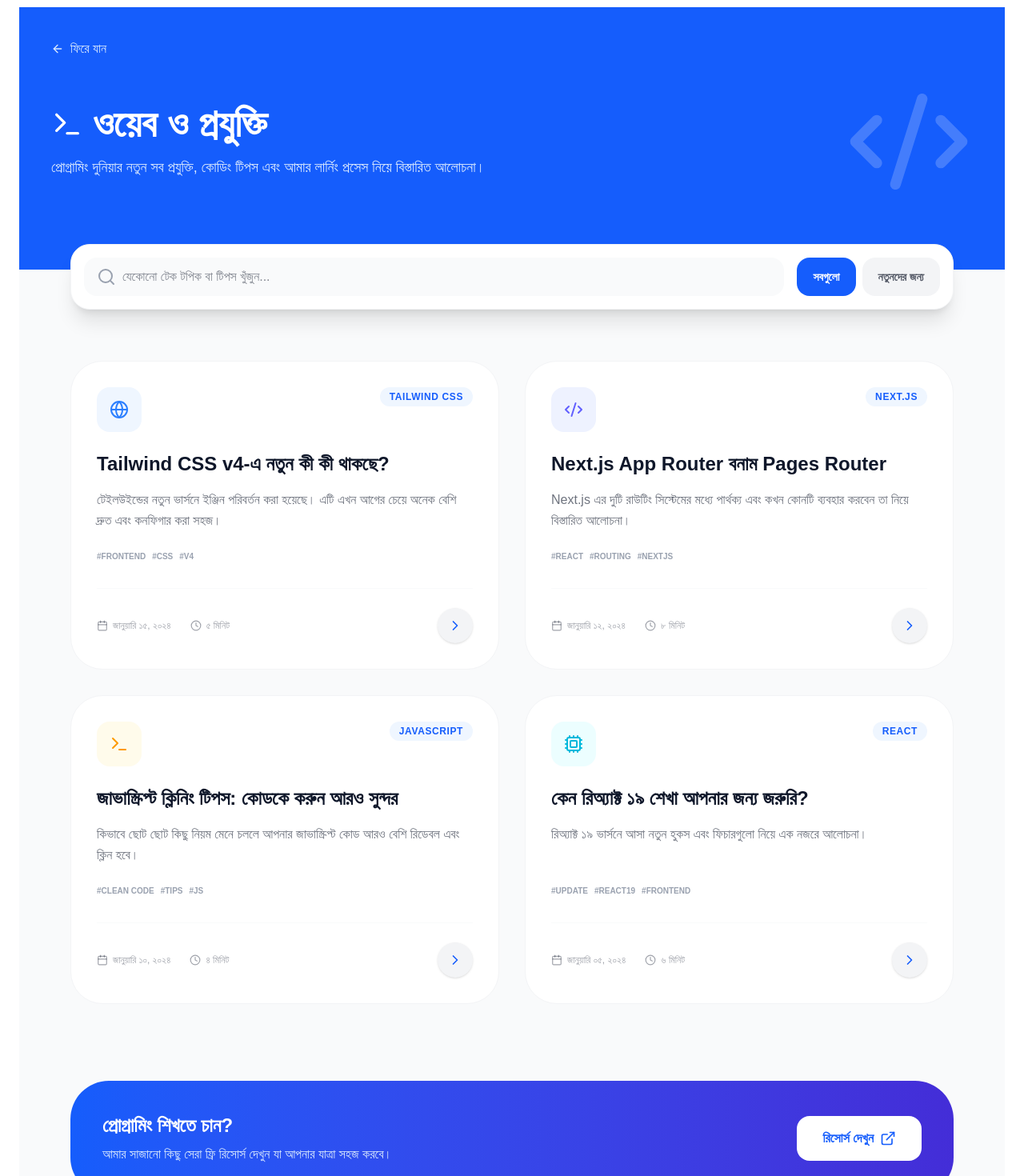
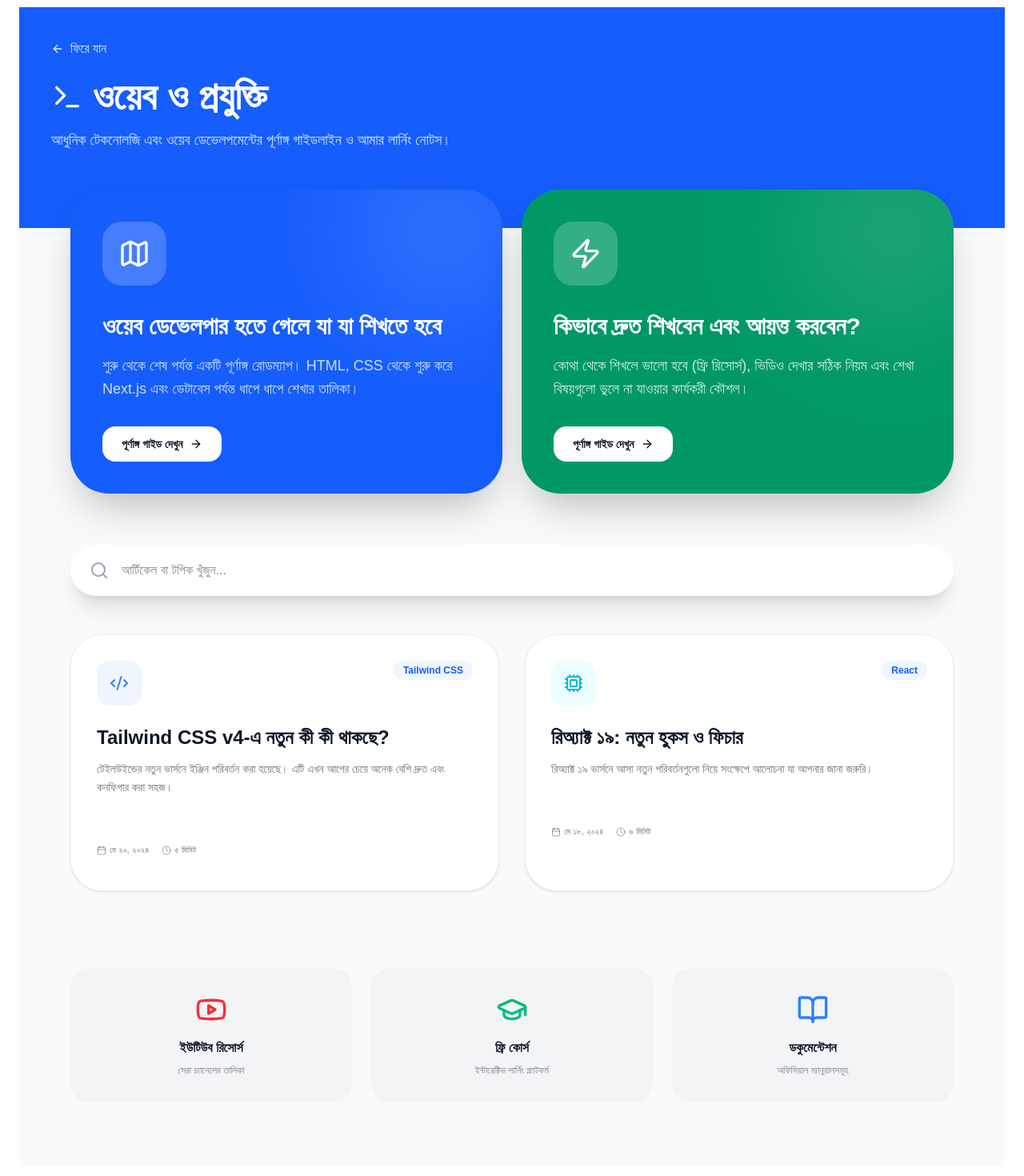
Before and after one commit to mdabdullahm/my-projects-gyankosh, a Next.js app: page /tech in a window 1280 px wide. Shown: the part 80-1550 px from the top of the page at 80% size. Built offline with nearby package versions, Linux system fonts and the light colour scheme.

Commit message:
update code

```diff
--- a/app/tech/page.jsx
+++ b/app/tech/page.jsx
@@ -5,60 +5,64 @@
   Code2,
   Terminal,
   Cpu,
-  Globe,
   ArrowLeft,
   Clock,
   Calendar,
   ChevronRight,
-  ExternalLink
+  ExternalLink,
+  Map,
+  Zap,
+  Youtube,
+  GraduationCap,
+  BookOpen
 } from "lucide-react";
 import Link from "next/link";
 
-// টেকনিক্যাল আর্টিকেল বা টিপস ডাটা (নমুনা)
+// ১. আপনার কাঙ্ক্ষিত বিশেষ গাইডলাইন কার্ড দুটি
+const guidelines = [
+  {
+    id: "roadmap",
+    title: "ওয়েব ডেভেলপার হতে গেলে যা যা শিখতে হবে",
+    description: "শুরু থেকে শেষ পর্যন্ত একটি পূর্ণাঙ্গ রোডম্যাপ। HTML, CSS থেকে শুরু করে Next.js এবং ডেটাবেস পর্যন্ত ধাপে ধাপে শেখার তালিকা।",
+    icon: <Map className="w-10 h-10" />,
+    color: "bg-blue-600",
+    textColor: "text-white",
+    tags: ["রোডম্যাপ", "গাইডলাইন"]
+  },
+  {
+    id: "learning-tips",
+    title: "কিভাবে দ্রুত শিখবেন এবং আয়ত্ত করবেন?",
+    description: "কোথা থেকে শিখলে ভালো হবে (ফ্রি রিসোর্স), ভিডিও দেখার সঠিক নিয়ম এবং শেখা বিষয়গুলো ভুলে না যাওয়ার কার্যকরী কৌশল।",
+    icon: <Zap className="w-10 h-10" />,
+    color: "bg-emerald-600",
+    textColor: "text-white",
+    tags: ["লার্নিং টিপস", "রিসোর্স"]
+  }
+];
+
+// ২. সাধারণ টেক পোস্ট ডাটা
 const techPosts = [
   {
     id: 1,
     title: "Tailwind CSS v4-এ নতুন কী কী থাকছে?",
     description: "টেইলউইন্ডের নতুন ভার্সনে ইঞ্জিন পরিবর্তন করা হয়েছে। এটি এখন আগের চেয়ে অনেক বেশি দ্রুত এবং কনফিগার করা সহজ।",
     category: "Tailwind CSS",
-    date: "জানুয়ারি ১৫, ২০২৪",
+    date: "মে ২০, ২০২৪",
     readTime: "৫ মিনিট",
-    icon: <Globe className="w-6 h-6" />,
+    icon: <Code2 className="w-6 h-6" />,
     color: "text-blue-500 bg-blue-50 dark:bg-blue-950/30",
-    tags: ["Frontend", "CSS", "v4"]
+    tags: ["CSS", "v4"]
   },
   {
     id: 2,
-    title: "Next.js App Router বনাম Pages Router",
-    description: "Next.js এর দুটি রাউটিং সিস্টেমের মধ্যে পার্থক্য এবং কখন কোনটি ব্যবহার করবেন তা নিয়ে বিস্তারিত আলোচনা।",
-    category: "Next.js",
-    date: "জানুয়ারি ১২, ২০২৪",
-    readTime: "৮ মিনিট",
-    icon: <Code2 className="w-6 h-6" />,
-    color: "text-indigo-500 bg-indigo-50 dark:bg-indigo-950/30",
-    tags: ["React", "Routing", "Nextjs"]
-  },
-  {
-    id: 3,
-    title: "জাভাস্ক্রিপ্ট ক্লিনিং টিপস: কোডকে করুন আরও সুন্দর",
-    description: "কিভাবে ছোট ছোট কিছু নিয়ম মেনে চললে আপনার জাভাস্ক্রিপ্ট কোড আরও বেশি রিডেবল এবং ক্লিন হবে।",
-    category: "JavaScript",
-    date: "জানুয়ারি ১০, ২০২৪",
-    readTime: "৪ মিনিট",
-    icon: <Terminal className="w-6 h-6" />,
-    color: "text-amber-500 bg-amber-50 dark:bg-amber-950/30",
-    tags: ["Clean Code", "Tips", "JS"]
-  },
-  {
-    id: 4,
-    title: "কেন রিঅ্যাক্ট ১৯ শেখা আপনার জন্য জরুরি?",
-    description: "রিঅ্যাক্ট ১৯ ভার্সনে আসা নতুন হুকস এবং ফিচারগুলো নিয়ে এক নজরে আলোচনা।",
+    title: "রিঅ্যাক্ট ১৯: নতুন হুকস ও ফিচার",
+    description: "রিঅ্যাক্ট ১৯ ভার্সনে আসা নতুন পরিবর্তনগুলো নিয়ে সংক্ষেপে আলোচনা যা আপনার জানা জরুরি।",
     category: "React",
-    date: "জানুয়ারি ০৫, ২০২৪",
+    date: "মে ১৮, ২০২৪",
     readTime: "৬ মিনিট",
     icon: <Cpu className="w-6 h-6" />,
     color: "text-cyan-500 bg-cyan-50 dark:bg-cyan-950/30",
-    tags: ["Update", "React19", "Frontend"]
+    tags: ["React19", "Frontend"]
   }
 ];
 
@@ -66,118 +70,109 @@
   const [searchTerm, setSearchTerm] = useState("");
 
   const filteredPosts = techPosts.filter(post =>
-    post.title.toLowerCase().includes(searchTerm.toLowerCase()) ||
-    post.category.toLowerCase().includes(searchTerm.toLowerCase())
+    post.title.toLowerCase().includes(searchTerm.toLowerCase())
   );
 
   return (
     <div className="min-h-screen bg-gray-50 dark:bg-slate-950 pb-20">
 
-      {/* ১. হেডার সেকশন */}
-      <div className="bg-blue-600 dark:bg-blue-900 text-white pt-10 pb-20 px-6">
+      {/* হেডার সেকশন */}
+      <div className="bg-blue-600 dark:bg-blue-900 text-white pt-10 pb-24 px-6">
         <div className="max-w-6xl mx-auto">
           <Link href="/" className="flex items-center gap-2 text-blue-100 hover:text-white mb-6 transition">
             <ArrowLeft className="w-4 h-4" /> ফিরে যান
           </Link>
-          <div className="flex flex-col md:flex-row md:items-center justify-between gap-6">
-            <div>
-              <h1 className="text-3xl md:text-5xl font-bold mb-4 flex items-center gap-3">
-                <Terminal className="w-10 h-10" /> ওয়েব ও প্রযুক্তি
-              </h1>
-              <p className="text-blue-100 text-lg max-w-2xl">
-                প্রোগ্রামিং দুনিয়ার নতুন সব প্রযুক্তি, কোডিং টিপস এবং আমার লার্নিং প্রসেস নিয়ে বিস্তারিত আলোচনা।
-              </p>
-            </div>
-            <div className="hidden lg:block opacity-20">
-               <Code2 className="w-40 h-40" />
-            </div>
-          </div>
+          <h1 className="text-3xl md:text-5xl font-bold mb-4 flex items-center gap-3">
+            <Terminal className="w-10 h-10" /> ওয়েব ও প্রযুক্তি
+          </h1>
+          <p className="text-blue-100 text-lg max-w-2xl">
+            আধুনিক টেকনোলজি এবং ওয়েব ডেভেলপমেন্টের পূর্ণাঙ্গ গাইডলাইন ও আমার লার্নিং নোটস।
+          </p>
         </div>
       </div>
 
-      {/* ২. সার্চ এবং ফিল্টার */}
-      <div className="max-w-6xl mx-auto px-6 -mt-8">
-        <div className="bg-white dark:bg-slate-900 p-4 rounded-3xl shadow-xl flex flex-col md:flex-row gap-4 border border-gray-100 dark:border-slate-800">
-          <div className="relative flex-grow">
-            <Search className="absolute left-4 top-1/2 -translate-y-1/2 text-gray-400" />
-            <input
-              type="text"
-              placeholder="যেকোনো টেক টপিক বা টিপস খুঁজুন..."
-              className="w-full py-3 pl-12 pr-6 rounded-2xl bg-gray-50 dark:bg-slate-800 border-none outline-none focus:ring-2 focus:ring-blue-500 dark:text-white transition"
-              onChange={(e) => setSearchTerm(e.target.value)}
-            />
-          </div>
-          <div className="flex gap-2">
-            <button className="px-5 py-3 rounded-2xl bg-blue-600 text-white font-semibold text-sm">সবগুলো</button>
-            <button className="px-5 py-3 rounded-2xl bg-gray-100 dark:bg-slate-800 text-foreground/70 font-semibold text-sm hover:bg-gray-200 transition">নতুনদের জন্য</button>
-          </div>
-        </div>
-      </div>
+      <div className="max-w-6xl mx-auto px-6 -mt-12">
+        {/* বিশেষ গাইডলাইন কার্ড (আপনার বলা সেই দুইটা) */}
+        <div className="grid grid-cols-1 md:grid-cols-2 gap-6 mb-16">
+          {guidelines.map((guide) => (
+            <div
+              key={guide.id}
+              className={`${guide.color} ${guide.textColor} p-8 md:p-10 rounded-[3rem] shadow-2xl relative overflow-hidden group transition-all hover:scale-[1.02] cursor-pointer`}
+            >
+              <div className="relative z-10">
+                <div className="bg-white/20 w-20 h-20 rounded-3xl flex items-center justify-center mb-8">
+                  {guide.icon}
+                </div>
+                <h2 className="text-2xl md:text-3xl font-bold mb-4 leading-tight">{guide.title}</h2>
+                <p className="text-white/80 mb-8 leading-relaxed text-lg">{guide.description}</p>
 
-      {/* ৩. টেক পোস্ট গ্রিড */}
-      <div className="max-w-6xl mx-auto px-6 mt-16">
-        <div className="grid grid-cols-1 md:grid-cols-2 gap-8">
-          {filteredPosts.length > 0 ? (
-            filteredPosts.map((post) => (
-              <div
-                key={post.id}
-                className="group bg-white dark:bg-slate-900 rounded-[2.5rem] p-8 border border-gray-100 dark:border-slate-800 hover:border-blue-500/50 hover:shadow-2xl hover:shadow-blue-500/10 transition-all duration-300 flex flex-col"
-              >
-                <div className="flex justify-between items-start mb-6">
-                  <div className={`p-4 rounded-2xl ${post.color}`}>
-                    {post.icon}
+                <div className="flex items-center gap-4">
+                  <Link href="/tech/roadmap">
+                  <div className="bg-white text-gray-900 px-6 py-3 rounded-2xl font-bold text-sm flex items-center gap-2 group-hover:gap-3 transition-all">
+                    পূর্ণাঙ্গ গাইড দেখুন <ArrowLeft className="w-4 h-4 rotate-180" />
                   </div>
-                  <span className="text-xs font-bold text-blue-600 dark:text-blue-400 bg-blue-50 dark:bg-blue-900/30 px-3 py-1 rounded-full uppercase tracking-wider">
-                    {post.category}
-                  </span>
-                </div>
-
-                <h2 className="text-2xl font-bold mb-4 group-hover:text-blue-600 transition-colors">
-                   {post.title}
-                </h2>
-
-                <p className="text-foreground/60 leading-relaxed mb-6 flex-grow">
-                  {post.description}
-                </p>
-
-                <div className="flex flex-wrap gap-2 mb-8">
-                  {post.tags.map(tag => (
-                    <span key={tag} className="text-[10px] font-bold text-gray-400 dark:text-gray-500 uppercase">#{tag}</span>
-                  ))}
-                </div>
-
-                <div className="pt-6 border-t border-gray-50 dark:border-slate-800 flex items-center justify-between">
-                  <div className="flex items-center gap-6 text-xs text-foreground/40 font-medium">
-                    <span className="flex items-center gap-1.5"><Calendar className="w-3.5 h-3.5" /> {post.date}</span>
-                    <span className="flex items-center gap-1.5"><Clock className="w-3.5 h-3.5" /> {post.readTime}</span>
-                  </div>
-                  <Link href={`/tech/${post.id}`} className="p-3 rounded-full bg-gray-100 dark:bg-slate-800 text-blue-600 dark:text-blue-400 hover:bg-blue-600 hover:text-white transition-all shadow-sm group-hover:scale-110">
-                    <ChevronRight className="w-5 h-5" />
                   </Link>
                 </div>
               </div>
-            ))
-          ) : (
-            <div className="col-span-full text-center py-20 text-foreground/40 italic">
-               কোনো টেক আর্টিকেল খুঁজে পাওয়া যায়নি।
+              {/* ব্যাকগ্রাউন্ড ডেকোরেশন */}
+              <div className="absolute top-[-20%] right-[-10%] w-64 h-64 bg-white/10 rounded-full blur-3xl group-hover:scale-150 transition-transform duration-700"></div>
             </div>
-          )}
+          ))}
+        </div>
+
+        {/* সার্চ বার */}
+        <div className="relative mb-12">
+          <Search className="absolute left-6 top-1/2 -translate-y-1/2 text-gray-400" />
+          <input
+            type="text"
+            placeholder="আর্টিকেল বা টপিক খুঁজুন..."
+            className="w-full py-5 pl-16 pr-8 rounded-[2rem] bg-white dark:bg-slate-900 border-none shadow-xl focus:ring-2 focus:ring-blue-500 outline-none dark:text-white"
+            onChange={(e) => setSearchTerm(e.target.value)}
+          />
+        </div>
+
+        {/* সাধারণ টেক পোস্ট গ্রিড */}
+        <div className="grid grid-cols-1 md:grid-cols-2 gap-8">
+          {filteredPosts.map((post) => (
+            <div key={post.id} className="group bg-white dark:bg-slate-900 rounded-[2.5rem] p-8 border border-gray-100 dark:border-slate-800 hover:border-blue-500/50 transition-all duration-300 shadow-sm">
+              <div className="flex justify-between items-start mb-6">
+                <div className={`p-4 rounded-2xl ${post.color}`}>{post.icon}</div>
+                <span className="text-xs font-bold text-blue-600 bg-blue-50 px-3 py-1 rounded-full">{post.category}</span>
+              </div>
+              <h3 className="text-2xl font-bold mb-3 group-hover:text-blue-600 transition-colors">{post.title}</h3>
+              <p className="text-foreground/60 text-sm mb-6 leading-relaxed">{post.description}</p>
+              <div className="flex items-center justify-between pt-6 border-t border-gray-50 dark:border-slate-800">
+                <div className="flex gap-4 text-[10px] text-foreground/40 font-bold uppercase tracking-wider">
+                   <span className="flex items-center gap-1"><Calendar className="w-3 h-3" /> {post.date}</span>
+                   <span className="flex items-center gap-1"><Clock className="w-3 h-3" /> {post.readTime}</span>
+                </div>
+                <div className="p-2 rounded-full bg-blue-600 text-white opacity-0 group-hover:opacity-100 transition-opacity">
+                  <ChevronRight className="w-5 h-5" />
+                </div>
+              </div>
+            </div>
+          ))}
+        </div>
+
+        {/* রিসোর্স লিংক সেকশন */}
+        <div className="mt-24 grid grid-cols-1 md:grid-cols-3 gap-6">
+           <div className="p-8 rounded-3xl bg-gray-100 dark:bg-slate-900 flex flex-col items-center text-center">
+              <Youtube className="w-10 h-10 text-red-500 mb-4" />
+              <h4 className="font-bold mb-2">ইউটিউব রিসোর্স</h4>
+              <p className="text-xs text-foreground/50">সেরা চ্যানেলের তালিকা</p>
+           </div>
+           <div className="p-8 rounded-3xl bg-gray-100 dark:bg-slate-900 flex flex-col items-center text-center">
+              <GraduationCap className="w-10 h-10 text-emerald-500 mb-4" />
+              <h4 className="font-bold mb-2">ফ্রি কোর্স</h4>
+              <p className="text-xs text-foreground/50">ইন্টারেক্টিভ লার্নিং প্ল্যাটফর্ম</p>
+           </div>
+           <div className="p-8 rounded-3xl bg-gray-100 dark:bg-slate-900 flex flex-col items-center text-center">
+              <BookOpen className="w-10 h-10 text-blue-500 mb-4" />
+              <h4 className="font-bold mb-2">ডকুমেন্টেশন</h4>
+              <p className="text-xs text-foreground/50">অফিসিয়াল ম্যানুয়ালসমূহ</p>
+           </div>
         </div>
       </div>
-
-      {/* ৪. রিসোর্স সেকশন (নিচে ছোট করে) */}
-      <div className="max-w-6xl mx-auto px-6 mt-24">
-         <div className="bg-gradient-to-r from-blue-600 to-indigo-700 rounded-[3rem] p-10 text-white flex flex-col md:flex-row items-center justify-between gap-8">
-            <div className="text-center md:text-left">
-              <h3 className="text-2xl font-bold mb-2">প্রোগ্রামিং শিখতে চান?</h3>
-              <p className="text-blue-100">আমার সাজানো কিছু সেরা ফ্রি রিসোর্স দেখুন যা আপনার যাত্রা সহজ করবে।</p>
-            </div>
-            <button className="flex items-center gap-2 bg-white text-blue-600 px-8 py-4 rounded-2xl font-bold hover:shadow-lg transition active:scale-95 whitespace-nowrap">
-               রিসোর্স দেখুন <ExternalLink className="w-5 h-5" />
-            </button>
-         </div>
-      </div>
-
     </div>
   );
 }
--- /dev/null
+++ b/app/tech/roadmap/page.jsx
@@ -0,0 +1,139 @@
+"use client";
+import React from 'react';
+import {
+  ArrowLeft,
+  CheckCircle2,
+  Code2,
+  Database,
+  Globe,
+  Layout,
+  Server,
+  Smartphone,
+  ChevronRight,
+  BookOpen
+} from "lucide-react";
+import Link from "next/link";
+
+const roadmapData = [
+  {
+    title: "ধাপ ১: বেসিক শুরু (Fundamentals)",
+    icon: <Code2 className="w-6 h-6 text-blue-500" />,
+    items: [
+      { name: "HTML5", desc: "ওয়েবসাইটের কাঠামো তৈরির জন্য।" },
+      { name: "CSS3", desc: "ডিজাইন এবং লেআউট সাজানোর জন্য।" },
+      { name: "Responsive Design", desc: "মোবাইল ও ডেক্সটপে সুন্দর দেখানোর জন্য।" }
+    ]
+  },
+  {
+    title: "ধাপ ২: প্রোগ্রামিং ল্যাঙ্গুয়েজ",
+    icon: <Layout className="w-6 h-6 text-amber-500" />,
+    items: [
+      { name: "JavaScript (ES6+)", desc: "ওয়েবসাইটকে প্রাণবন্ত বা ইন্টারঅ্যাক্টিভ করার জন্য।" },
+      { name: "DOM Manipulation", desc: "ব্রাউজারের এলিমেন্ট কন্ট্রোল করা।" }
+    ]
+  },
+  {
+    title: "ধাপ ৩: ফ্রন্টএন্ড ফ্রেমওয়ার্ক",
+    icon: <Globe className="w-6 h-6 text-cyan-500" />,
+    items: [
+      { name: "React.js", desc: "সবচেয়ে জনপ্রিয় লাইব্রেরি।" },
+      { name: "Next.js", desc: "আধুনিক ওয়েব তৈরির সেরা ফ্রেমওয়ার্ক (এস ই ও ফ্রেন্ডলি)।" },
+      { name: "Tailwind CSS", desc: "দ্রুত এবং কাস্টম ডিজাইনের জন্য।" }
+    ]
+  },
+  {
+    title: "ধাপ ৪: ব্যাকএন্ড ও ডেটাবেস",
+    icon: <Database className="w-6 h-6 text-emerald-500" />,
+    items: [
+      { name: "Node.js & Express", desc: "সার্ভার সাইড কোডিং এর জন্য।" },
+      { name: "MongoDB / PostgreSQL", desc: "ডেটা সেভ করে রাখার জন্য।" },
+      { name: "REST API", desc: "ফ্রন্টএন্ড ও ব্যাকএন্ডের মধ্যে যোগাযোগ।" }
+    ]
+  },
+  {
+    title: "ধাপ ৫: টুলস ও ডিপ্লয়মেন্ট",
+    icon: <Server className="w-6 h-6 text-purple-500" />,
+    items: [
+      { name: "Git & GitHub", desc: "কোড ভার্সন কন্ট্রোল করার জন্য।" },
+      { name: "Vercel / Netlify", desc: "ওয়েবসাইট অনলাইনে লাইভ করার জন্য।" }
+    ]
+  }
+];
+
+export default function RoadmapPage() {
+  return (
+    <div className="min-h-screen bg-gray-50 dark:bg-slate-950 pb-20">
+      {/* হেডার */}
+      <div className="bg-blue-600 dark:bg-blue-900 text-white pt-12 pb-24 px-6 relative overflow-hidden">
+        <div className="max-w-4xl mx-auto relative z-10">
+          <Link href="/tech" className="flex items-center gap-2 text-blue-100 hover:text-white mb-8 transition">
+            <ArrowLeft className="w-4 h-4" /> টেক সেকশনে ফিরে যান
+          </Link>
+          <h1 className="text-4xl md:text-6xl font-black mb-6 leading-tight">
+            পূর্ণাঙ্গ ওয়েব <br /> ডেভেলপমেন্ট রোডম্যাপ
+          </h1>
+          <p className="text-blue-100 text-xl max-w-2xl leading-relaxed">
+            শূন্য থেকে প্রফেশনাল ওয়েব ডেভেলপার হওয়ার জন্য আপনাকে ধাপে ধাপে যা যা শিখতে হবে তার একটি বিস্তারিত গাইড।
+          </p>
+        </div>
+        {/* ব্যাকগ্রাউন্ড ডেকোরেশন */}
+        <div className="absolute top-0 right-0 w-96 h-96 bg-white/10 rounded-full -mr-20 -mt-20 blur-3xl"></div>
+      </div>
+
+      <div className="max-w-4xl mx-auto px-6 -mt-12 relative z-20">
+        <div className="space-y-12">
+          {roadmapData.map((step, index) => (
+            <div key={index} className="relative">
+              {/* ধাপের লাইন (Connectors) */}
+              {index !== roadmapData.length - 1 && (
+                <div className="absolute left-8 top-16 bottom-0 w-0.5 bg-gray-200 dark:bg-slate-800 hidden md:block"></div>
+              )}
+
+              <div className="bg-white dark:bg-slate-900 rounded-[2.5rem] p-8 shadow-xl border border-gray-100 dark:border-slate-800 hover:border-blue-500/30 transition-all">
+                <div className="flex flex-col md:flex-row gap-6">
+                  <div className="w-16 h-16 rounded-2xl bg-gray-50 dark:bg-slate-800 flex items-center justify-center shrink-0 shadow-inner">
+                    {step.icon}
+                  </div>
+
+                  <div className="flex-grow">
+                    <h2 className="text-2xl font-bold text-gray-900 dark:text-white mb-6 flex items-center gap-3">
+                       {step.title}
+                    </h2>
+
+                    <div className="grid gap-4">
+                      {step.items.map((item, i) => (
+                        <div key={i} className="group flex items-start gap-4 p-4 rounded-2xl hover:bg-gray-50 dark:hover:bg-slate-800 transition-colors border border-transparent hover:border-gray-100 dark:hover:border-slate-700">
+                          <CheckCircle2 className="w-5 h-5 text-emerald-500 mt-1 shrink-0" />
+                          <div>
+                            <h3 className="font-bold text-lg text-gray-800 dark:text-gray-200 group-hover:text-blue-600 transition-colors">
+                              {item.name}
+                            </h3>
+                            <p className="text-gray-500 dark:text-gray-400 text-sm mt-1">
+                              {item.desc}
+                            </p>
+                          </div>
+                        </div>
+                      ))}
+                    </div>
+                  </div>
+                </div>
+              </div>
+            </div>
+          ))}
+        </div>
+
+        {/* শেষ বার্তা */}
+        <div className="mt-20 p-10 bg-gradient-to-br from-blue-600 to-indigo-700 rounded-[3rem] text-white text-center shadow-2xl">
+           <BookOpen className="w-12 h-12 mx-auto mb-6 opacity-50" />
+           <h2 className="text-3xl font-bold mb-4">যাত্রা শুরু হোক আজই!</h2>
+           <p className="text-blue-100 mb-8 max-w-lg mx-auto leading-relaxed">
+             একদিনে সব শেখা সম্ভব নয়। ছোট ছোট পা ফেলে এগোতে থাকুন, একদিন আপনিও সফল ডেভেলপার হবেন। ইনশাআল্লাহ!
+           </p>
+           <button className="bg-white text-blue-600 px-10 py-4 rounded-2xl font-black hover:shadow-lg transition active:scale-95">
+             প্রথম ধাপ থেকে শুরু করুন
+           </button>
+        </div>
+      </div>
+    </div>
+  );
+}
```
